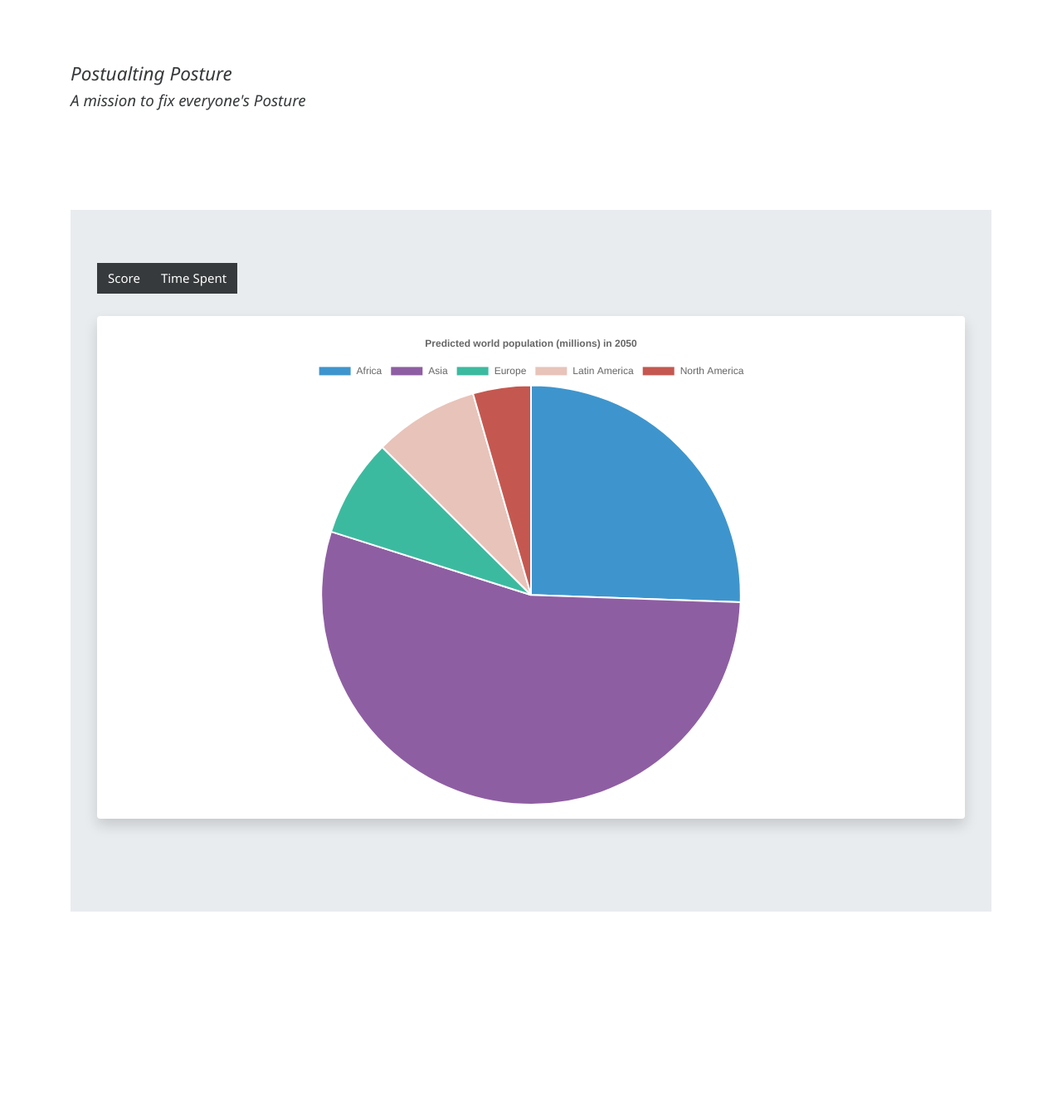
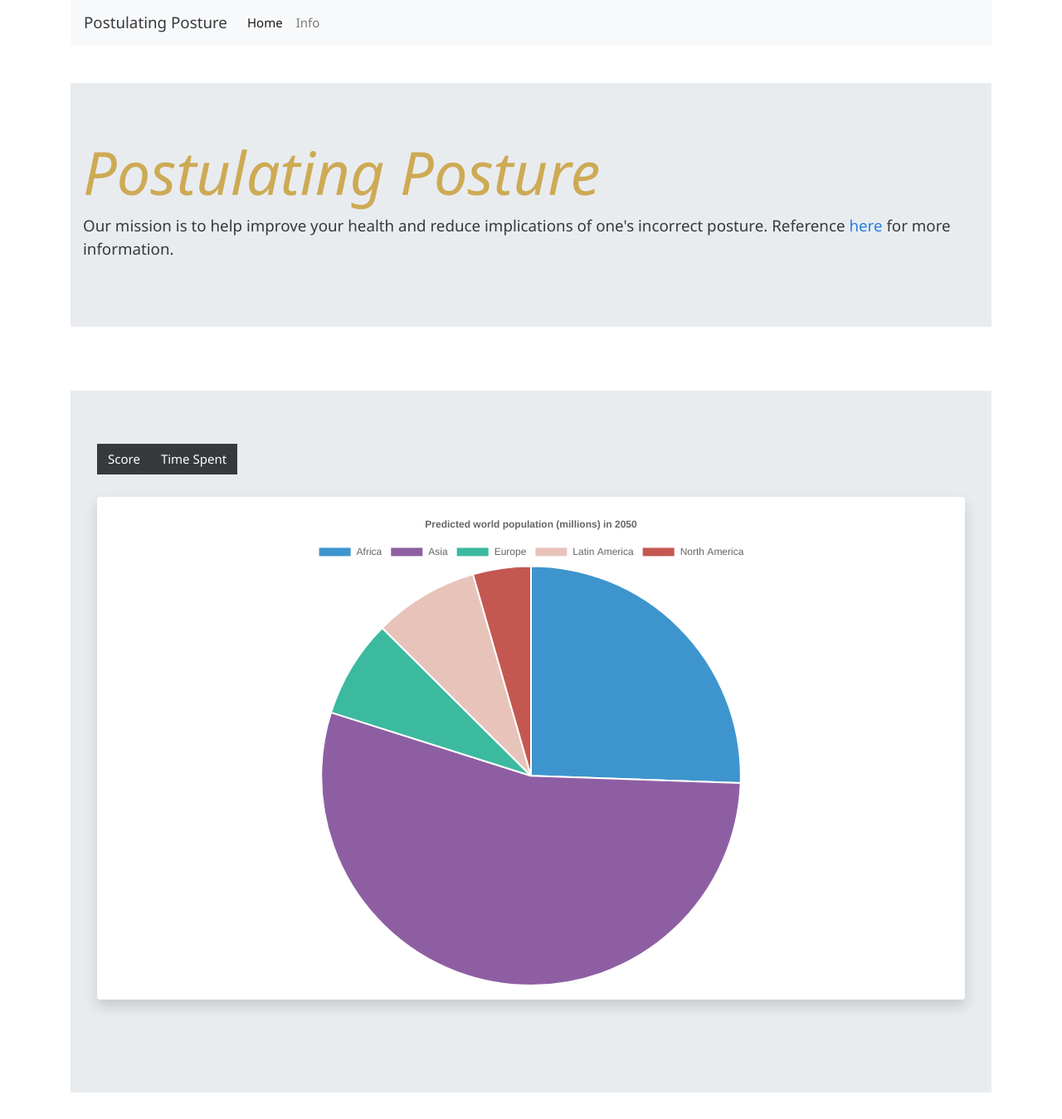
Before and after one commit to dwang/hackphs-2019, a Flask app: page / in a window 1280 px wide. Shown: the whole page at 83% size. Before the commit the page ends 1099 px from the top, so only its background shows below. Run offline with Flask 2, Linux system fonts and the light colour scheme; some libraries are stand-ins or nearby versions.

Commit message:
feat: nav bar

```diff
--- a/app/templates/index.html
+++ b/app/templates/index.html
@@ -7,18 +7,40 @@
 
 <body>
     <div class="container">
-        <div class="row">
-            <div class="col-sm-14"></div>
-            <div class="col-md-4" style="padding-top: 5em">
-                <h4 align="left"><i>Postualting Posture</i></h4>
-                <h5><i>A mission to fix everyone's Posture</i></h5>
+        <nav class="navbar navbar-expand-lg navbar-light bg-light">
+            <a class="navbar-brand">Postulating Posture</a>
+            <button class="navbar-toggler" type="button" data-toggle="collapse" data-target="#navbarSupportedContent"
+                aria-controls="navbarSupportedContent" aria-expanded="false" aria-label="Toggle navigation">
+                <span class="navbar-toggler-icon"></span>
+            </button>
+
+            <div class="collapse navbar-collapse" id="navbarSupportedContent">
+                <ul class="navbar-nav mr-auto">
+                    <li class="nav-item active">
+                        <a class="nav-link" href="#">Home <span class="sr-only">(current)</span></a>
+                    </li>
+                    <li class="nav-item">
+                        <a class="nav-link" href="#">Info</a>
+                    </li>
+                </ul>
+
+                <!-- google oauth here if time-->
+                <!-- <form class="form-inline my-2 my-lg-0">
+                        <button class="btn btn-outline-success my-2 my-sm-0" type="submit">Search</button>
+                      </form> -->
+            </div>
+        </nav>
+
+        <br>
+        <br>
+
+        <div class="jumbotron jumbotron-fluid">
+            <div class="container">
+                <h3 class="display-3" style="color: #cdaa54"><i>Postulating Posture</i></h3>
+                <p class="lead">Our mission is to help improve your health and reduce implications of one's incorrect posture. Reference <a href="info.html">here</a> for more information.</p>
             </div>
         </div>
 
-
-        <br>
-        <br>
-        <br>
         <br>
         <br>
 
@@ -27,7 +49,7 @@
                 <button id="score" type="button" class="btn btn-secondary">Score</button>
                 <button id="time" type="button" class="btn btn-secondary">Time Spent</button>
 
-  </div>
+            </div>
 
             <br>
             <br>
@@ -53,6 +75,7 @@
                         }]
                     },
                     options: {
+                        // responsive: false,
                         title: {
                             display: true,
                             text: 'Predicted world population (millions) in 2050'
@@ -96,6 +119,7 @@
                             ]
                         },
                         options: {
+                            // responsive: false,
                             title: {
                                 display: true,
                                 text: 'World population per region (in millions)'
--- /dev/null
+++ b/app/templates/info.html
@@ -0,0 +1 @@
+hello
```
